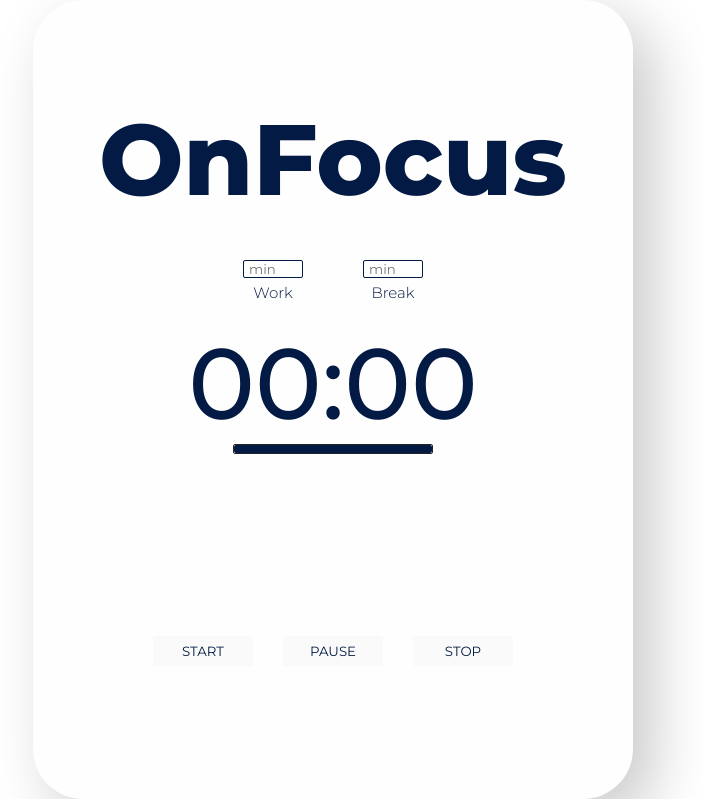
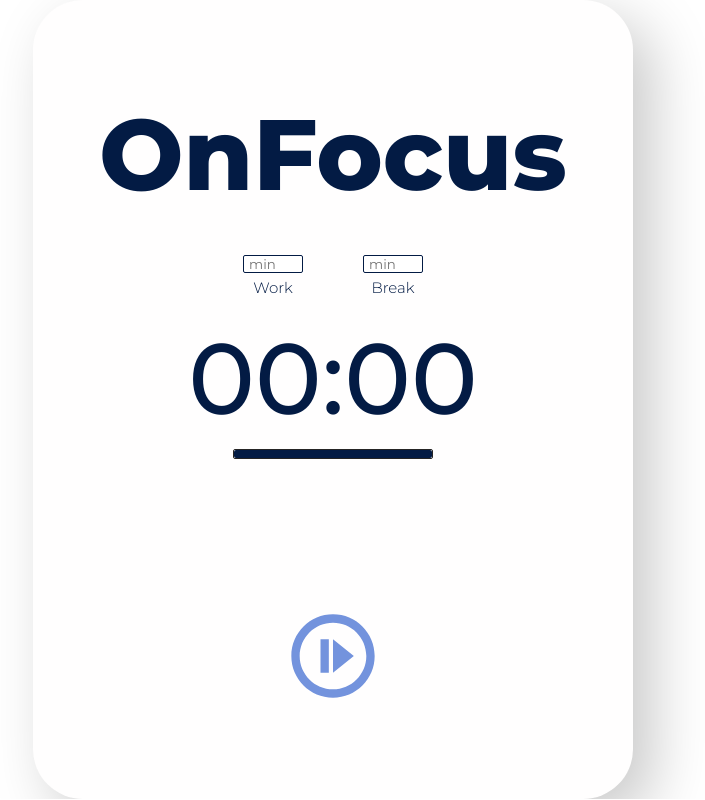
Before and after one commit to devbrunogomes/pomodoro-timer, a React (Create React App) app: page / in a window 1280 px wide. Shown: the whole page, without its empty margins (307-1012 px from the left). Built offline with nearby package versions, Linux system fonts and the light colour scheme.

Commit message:
styles was completed before the new theme selector

```diff
--- a/package.json
+++ b/package.json
@@ -8,6 +8,7 @@
     "@testing-library/user-event": "^13.5.0",
     "react": "^18.2.0",
     "react-dom": "^18.2.0",
+    "react-icons": "^5.0.1",
     "react-scripts": "5.0.1",
     "web-vitals": "^2.1.4"
   },
--- a/src/App.css
+++ b/src/App.css
@@ -6,7 +6,7 @@
   font-optical-sizing: auto;
   font-style: normal;
   overflow: hidden;
-  color: var(--black);
+
 }
 
 :root {
@@ -17,3 +17,15 @@
   --red: #EE5436;
   --blue: #7393DD;
 }
+
+button {
+  cursor: pointer;
+  display: flex;
+  align-items: center;
+  justify-content: center;
+  background: none;
+  border: none;
+  font-size: 10rem;
+
+
+}
--- a/src/components/Timer/Timer.jsx
+++ b/src/components/Timer/Timer.jsx
@@ -1,5 +1,12 @@
 import { useEffect, useState } from "react";
 import "./timer.css";
+import { MdOutlineNotStarted } from "react-icons/md";
+import { IoIosPause } from "react-icons/io";
+import { FaRegStopCircle } from "react-icons/fa";
+import { FaPlay } from "react-icons/fa6";
+
+
+
 
 export const Timer = () => {
   //Horas e minutos exibidos na Parabenização
@@ -18,6 +25,12 @@ export const Timer = () => {
 
   //Toggle que vai definir o funcionamento do Timer
   const [isMounted, setIsMounted] = useState(false);
+
+  //Toggle que vai definir se os botoes de pause e stop estarao habilitados
+  const [pauseStopToggle, setPauseStopToggle] = useState(false);
+
+  //Toggle que vai vai definir se uma sessao está em andamento
+  const [areWorking, setAreWorking] = useState(false);
 
   //tempo de trabalho em minutos
   const [workInMinutes, setWorkInMinutes] = useState(0);
@@ -58,14 +71,14 @@ export const Timer = () => {
         setTotalTimeInSeconds(totalTimeInSeconds - 1);
         setParalelWorkTimer(paralelWorkTimer - 1);
         setMinutesCongrats(60 - minutes);
-        console.log(paralelWorkTimer);
+        //console.log(paralelWorkTimer);
 
         //se o contador paralelo do work, for negativo, começar o contador paralelo do break
         if (paralelWorkTimer < 0) {
           setParalelBreakTimer(paralelBreakTimer - 1);
-          console.log(paralelBreakTimer);
+          //console.log(paralelBreakTimer);
         }
-      }, 1);
+      }, 1000);
     }
 
     //Se o work timer for maior que 0, a barra de progresso será de work
@@ -81,7 +94,7 @@ export const Timer = () => {
     //Quando o timer paralelo do Work chegar a 0, começar o break
     if (paralelWorkTimer === 0) {
       setTotalTimeInSeconds(breakInSeconds); //Começar o Break time
-      console.log(`break`);
+      //console.log(`break`);
       setTotalMinutesCongrats(totalMinutesCongrats + workInMinutes);
     }
 
@@ -115,11 +128,18 @@ export const Timer = () => {
   function handleStartClick(event) {
     event.preventDefault();
     console.log(breakInMinutes);
-    setTotalTimeInSeconds(workInSeconds);
-    setIsMounted(true);
-    setParalelWorkTimer(workInSeconds);
-    setParalelBreakTimer(breakInSeconds);
-    setCongratsIsMounted(false) //Para nao exibir o congrats
+    setTotalTimeInSeconds(workInSeconds); //Iniciar o contador
+    setIsMounted(true); //Iniciar o funcionamento do Timer
+    setParalelWorkTimer(workInSeconds); //Iniciar o contador paralelo (work)
+    setParalelBreakTimer(breakInSeconds); //Iniciar o contador paralelo (break)
+    setCongratsIsMounted(false); //Para nao exibir o congrats
+    setPauseStopToggle(true); //Para exibir os botoes de stop e pause
+    setAreWorking(true); //Para indicar o inicio da sessao
+
+    //Para limpar qualquer valor anterior do congrats
+    setTotalMinutesCongrats(0)
+    setMinutesCongrats(0)
+    setHoursCongrats(0)
   }
   //------------------------------------------------------------
   //Para lidar com click do botao pause
@@ -135,6 +155,8 @@ export const Timer = () => {
     setTotalTimeInSeconds(0);
     setProgressState(0);
     setCongratsIsMounted(true); //Para exibir o congrats
+    setPauseStopToggle(false);
+    setAreWorking(false);
   }
 
   //------------------------------------------------------------
@@ -187,7 +209,7 @@ export const Timer = () => {
       </section>
       <section
         className="congratsWrapper"
-        style={{ visibility: `${congratsIsMounted ? '' : "hidden"}` }}
+        style={{ visibility: `${congratsIsMounted ? "" : "hidden"}` }}
       >
         <h2>Parabéns!</h2>
         <p>
@@ -199,25 +221,33 @@ export const Timer = () => {
           onClick={(event) => {
             handleStartClick(event);
           }}
-          disabled={(workInMinutes <= 0)  || (breakInMinutes <= 0) ? true : false}
+          disabled={workInMinutes <= 0 || breakInMinutes <= 0 ? true : false}
+          style={{ display: `${!areWorking ? "flex" : "none"}` }}
+          className="startButton"
+
         >
-          {isMounted ? "RESTART" : "START"}
+
+          <MdOutlineNotStarted/>
         </button>
         <button
           onClick={(event) => {
             handlePauseClick(event);
           }}
-          disabled={(workInMinutes <= 0)  || (breakInMinutes <= 0) ? true : false}
+          style={{ display: `${areWorking ? "flex" : "none"}` }}
+          className="pauseButton"
         >
-          PAUSE
+          {isMounted ? <IoIosPause /> :  <FaPlay />
+}
         </button>
         <button
           onClick={(event) => {
             handleStopClick(event);
           }}
-          disabled={(workInMinutes <= 0)  || (breakInMinutes <= 0) ? true : false}
+          style={{ display: `${areWorking ? "flex" : "none"}` }}
+          className="stopButton"
         >
-          STOP
+          <FaRegStopCircle />
+
         </button>
       </section>
     </main>
--- a/src/components/Timer/timer.css
+++ b/src/components/Timer/timer.css
@@ -6,6 +6,7 @@
   width: 100vw;
   height: calc(100vh - 1px);
   margin: 0 auto;
+  color: var(--black);
 }
 
 @media screen and (min-width: 1260px) {
@@ -78,6 +79,7 @@
   flex-direction: column;
   align-items: center;
   justify-content: center;
+  gap: 1rem;
 }
 
 .relogio {
@@ -139,9 +141,14 @@
   gap: 3rem;
 }
 
-.buttonWrapper button {
-  height: 3rem;
-  width: 10rem;
-  border-radius: 2px;
-  border: none;
+.startButton {
+  color: var(--blue);
 }
+
+.pauseButton {
+  color: var(--green);
+}
+
+.stopButton {
+  color: var(--red);
+}
```
Also changed, not shown: 1 other file (tests, documents, lock files or other folders).
